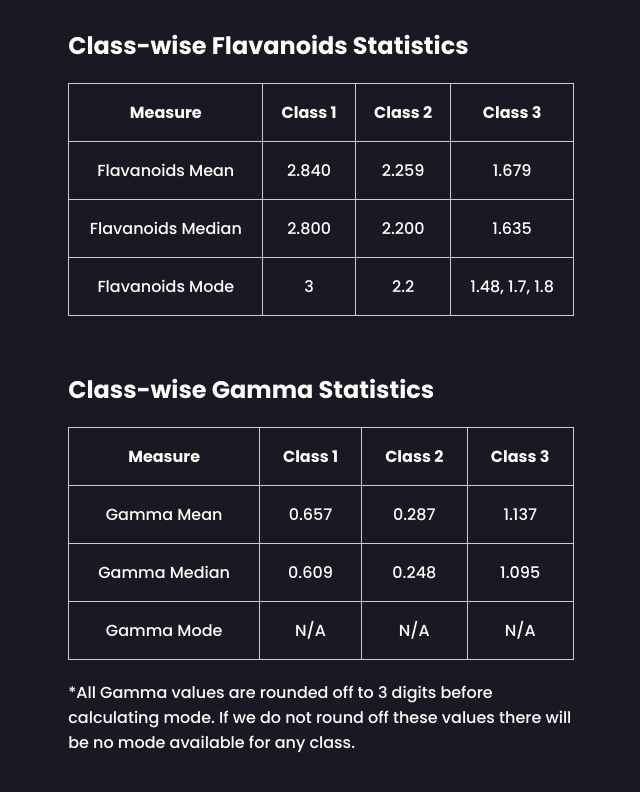
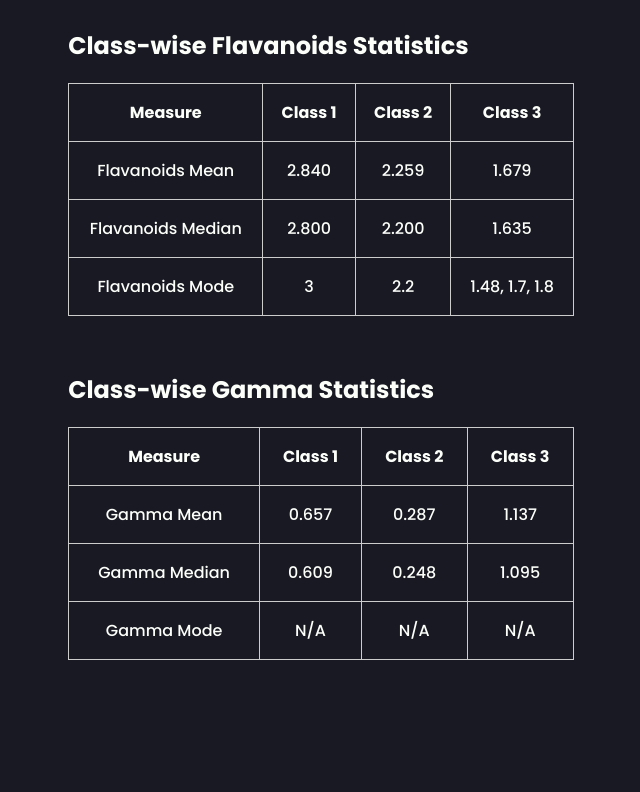
Before and after one commit to im-shubhamsharma/data_visualization, a React (Create React App) app: page / in a window 1280 px wide. Shown: the top 792 px of the page, without its empty margins (319-959 px from the left). Built offline with nearby package versions, Linux system fonts and the light colour scheme.

Commit message:
added readme

```diff
--- a/src/App.css
+++ b/src/App.css
@@ -7,14 +7,8 @@ body {
 }
 
 .app {
-  width: 100%;
-  display: flex;
-  justify-content: center;
-  align-items: center;
-}
-
-.container {
   max-width: 40%;
+  margin: auto;
   display: flex;
   flex-direction: column;
   gap: 16px;
--- a/src/App.tsx
+++ b/src/App.tsx
@@ -7,10 +7,8 @@ import GammaStatistics from "./components/GammaStatistics";
 function App() {
   return (
     <div className="app">
-      <div className="container">
-        <FlavanoidsStatistics data={data as unknown as WineEntry[]} />
-        <GammaStatistics data={data as unknown as WineEntry[]} />
-      </div>
+      <FlavanoidsStatistics data={data as unknown as WineEntry[]} />
+      <GammaStatistics data={data as unknown as WineEntry[]} />
     </div>
   );
 }
--- a/src/components/GammaStatistics/index.tsx
+++ b/src/components/GammaStatistics/index.tsx
@@ -39,11 +39,6 @@ const GammaStatistics = (props: GammaStatisticsProps) => {
           {renderMeasureRow(stats, "Gamma", "Mode")}
         </tbody>
       </table>
-      <p>
-        *All Gamma values are rounded off to 3 digits before calculating mode.
-        If we do not round off these values there will be no mode available for
-        any class.
-      </p>
     </div>
   );
 };
```
Also changed, not shown: public/snapshot.png (added), 1 other file (tests, documents, lock files or other folders).
